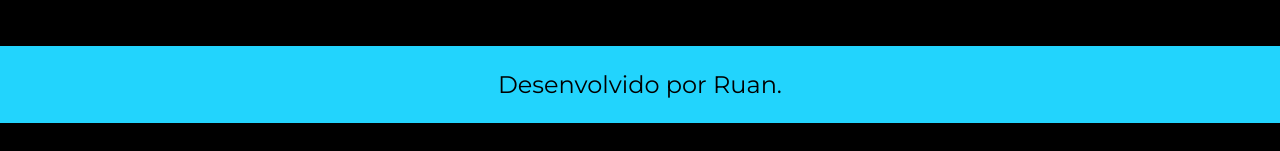
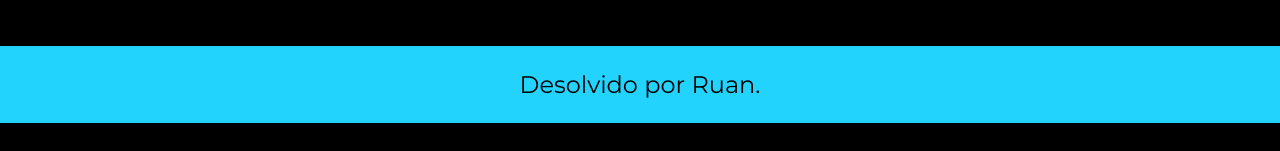
Before and after one commit to Ruan8721/portif-lio-ruan, a plain HTML site: page about.html in a window 1280 px wide. Shown: the part 646-797 px from the top of the page. Drawn offline with nearby package versions, Linux system fonts and the light colour scheme.

Commit message:
Update about.html

```diff
--- a/about.html
+++ b/about.html
@@ -31,7 +31,7 @@
     </main>
 
     <footer class="rodape">
-        <p>Desenvolvido por Ruan.</p>
+        <p>Desolvido por Ruan.</p>
     </footer>
 
 
```
